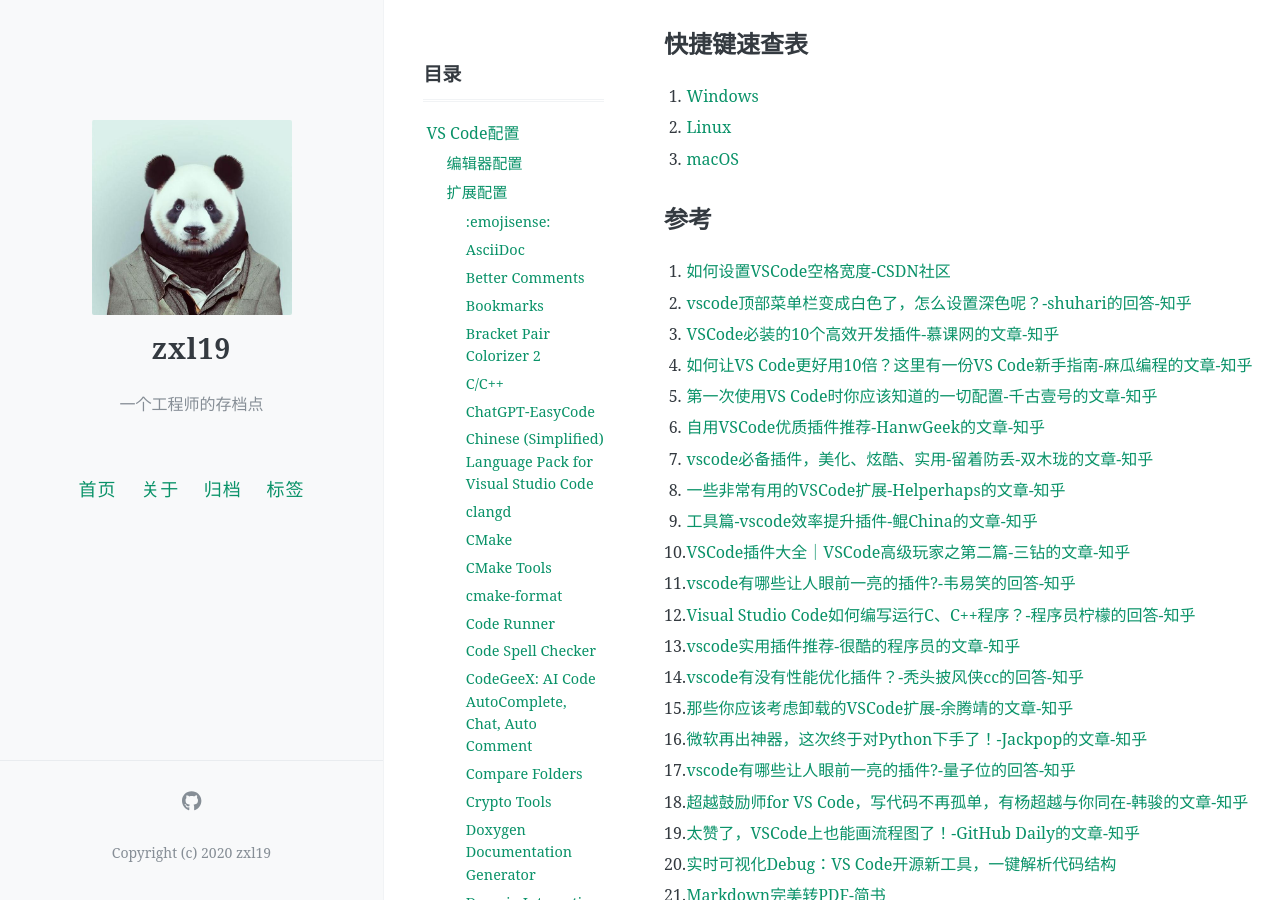
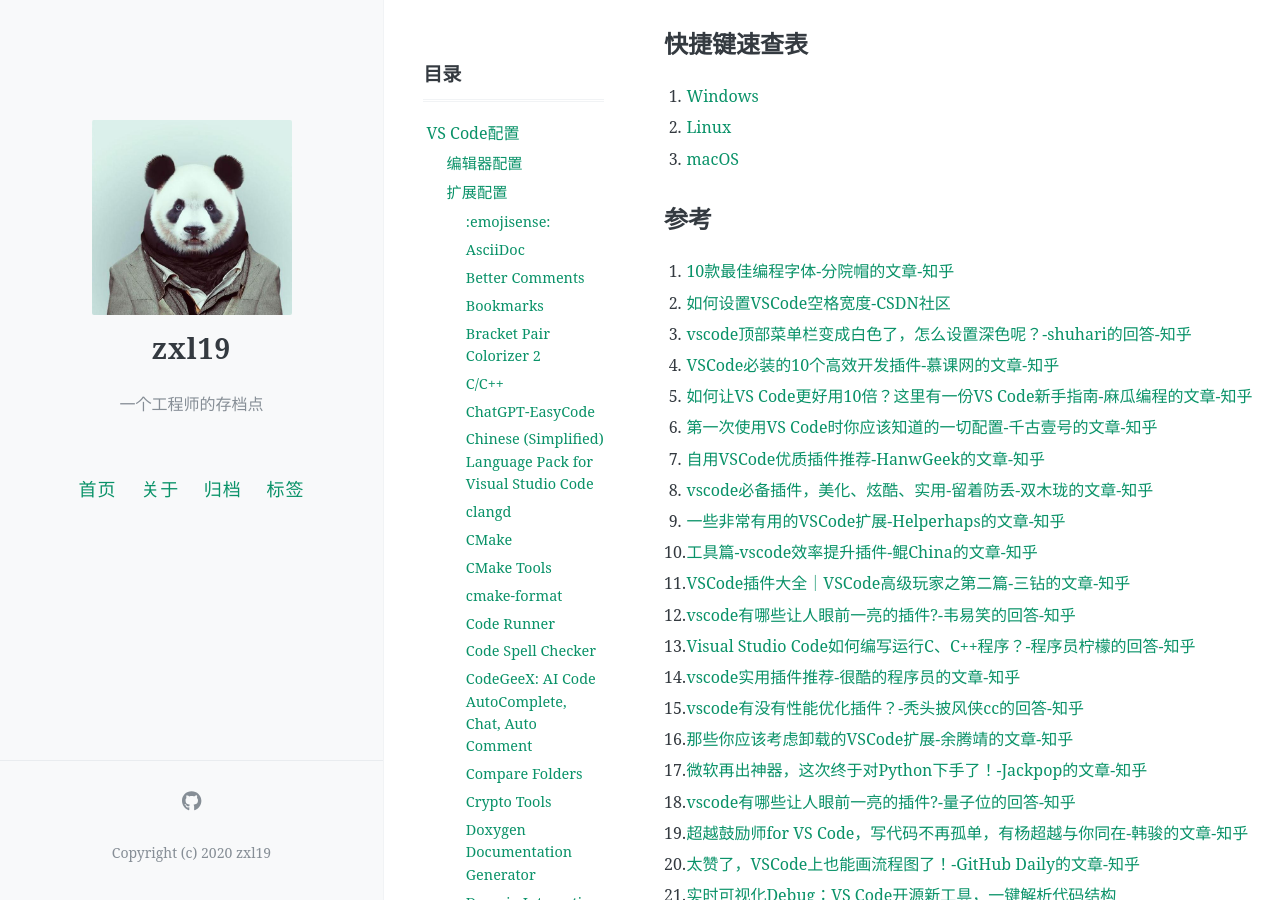
Before and after one commit to zxl19/zxl19.github.io, a Jekyll site: the page built from _posts/2020-06-03-vscode-setup.md, in a window 1280 px wide and 900 px high, scrolled down 12598 px. Built offline with Jekyll 4.4.1, drawn with Linux system fonts in a browser that asks for light colours; comment, search, counter and statistics services are not loaded.

Commit message:
Update Posts

```diff
--- a/_posts/2020-06-03-vscode-setup.md
+++ b/_posts/2020-06-03-vscode-setup.md
@@ -529,40 +529,41 @@ syntax = "proto3";
 
 ## 参考
 
-1. [如何设置VSCode空格宽度-CSDN社区](https://bbs.csdn.net/topics/392557784)
-2. [vscode顶部菜单栏变成白色了，怎么设置深色呢？-shuhari的回答-知乎](https://www.zhihu.com/question/405683316/answer/1326244998)
-3. [VSCode必装的10个高效开发插件-慕课网的文章-知乎](https://zhuanlan.zhihu.com/p/56719281)
-4. [如何让VS Code更好用10倍？这里有一份VS Code新手指南-麻瓜编程的文章-知乎](https://zhuanlan.zhihu.com/p/99462672)
-5. [第一次使用VS Code时你应该知道的一切配置-千古壹号的文章-知乎](https://zhuanlan.zhihu.com/p/62913725)
-6. [自用VSCode优质插件推荐-HanwGeek的文章-知乎](https://zhuanlan.zhihu.com/p/89693351)
-7. [vscode必备插件，美化、炫酷、实用-留着防丢-双木珑的文章-知乎](https://zhuanlan.zhihu.com/p/112016680)
-8. [一些非常有用的VSCode扩展-Helperhaps的文章-知乎](https://zhuanlan.zhihu.com/p/29553584)
-9. [工具篇-vscode效率提升插件-鲲China的文章-知乎](https://zhuanlan.zhihu.com/p/73452541)
-10. [VSCode插件大全｜VSCode高级玩家之第二篇-三钻的文章-知乎](https://zhuanlan.zhihu.com/p/136428397)
-11. [vscode有哪些让人眼前一亮的插件?-韦易笑的回答-知乎](https://www.zhihu.com/question/311803609/answer/2387914071)
-12. [Visual Studio Code如何编写运行C、C++程序？-程序员柠檬的回答-知乎](https://www.zhihu.com/question/30315894/answer/1574277687)
-13. [vscode实用插件推荐-很酷的程序员的文章-知乎](https://zhuanlan.zhihu.com/p/441608260)
-14. [vscode有没有性能优化插件？-秃头披风侠cc的回答-知乎](https://www.zhihu.com/question/441992533/answer/2430995843)
-15. [那些你应该考虑卸载的VSCode扩展-余腾靖的文章-知乎](https://zhuanlan.zhihu.com/p/125773296)
-16. [微软再出神器，这次终于对Python下手了！-Jackpop的文章-知乎](https://zhuanlan.zhihu.com/p/154108630)
-17. [vscode有哪些让人眼前一亮的插件?-量子位的回答-知乎](https://www.zhihu.com/question/311803609/answer/1296896019)
-18. [超越鼓励师for VS Code，写代码不再孤单，有杨超越与你同在-韩骏的文章-知乎](https://zhuanlan.zhihu.com/p/61790645)
-19. [太赞了，VSCode上也能画流程图了！-GitHub Daily的文章-知乎](https://zhuanlan.zhihu.com/p/140895359)
-20. [实时可视化Debug：VS Code开源新工具，一键解析代码结构](https://zhuanlan.zhihu.com/p/109212146)
-21. [Markdown完美转PDF-简书](https://www.jianshu.com/p/4856a78b96b6)
-22. [Visual Studio会被VS Code及各种插件取代吗？-知乎](https://www.zhihu.com/question/277139137/answer/1657100889)
-23. [使用clangd替代c/c++配置vscode c++项目-smallsunsun的文章-知乎](https://zhuanlan.zhihu.com/p/145430576)
-24. [最终，我看向了clangd-小钻风的文章-知乎](https://zhuanlan.zhihu.com/p/364518020)
-25. [如何优雅的用VScode编写C++大型项目？-惘客的回答-知乎](https://www.zhihu.com/question/353722203/answer/2564104885)
-26. [cxasm/cc-compare](https://github.com/cxasm/cc-compare)
-27. [YKB2333/Beyond-Compare](https://github.com/YKB2333/Beyond-Compare)
-28. [OBKoro1/koro1FileHeader](https://github.com/OBKoro1/koro1FileHeader)
-29. [Comment (computer programming)-Wikipedia](https://en.wikipedia.org/wiki/Comment_(computer_programming))
-30. [typst/typst](https://github.com/typst/typst)
-31. [nvarner/typst-lsp](https://github.com/nvarner/typst-lsp)
-32. [当你上班可以摸鱼的时候可以做些什么？-程序员阿德的回答-知乎](https://www.zhihu.com/question/365629693/answer/2127925726)
-33. [装上这几个VSCode插件后，上班划水摸鱼不是梦-GitHub Daily的文章-知乎](https://zhuanlan.zhihu.com/p/58302580)
-34. [炸裂！VSCode 摸鱼神器！！！-YYds的文章-知乎](https://zhuanlan.zhihu.com/p/408767088)
-35. [VS CODE恢复出厂设置-bilibili](https://www.bilibili.com/video/BV12B4y1479v)
-36. [Visual Studio Code on Linux-Common questions](https://code.visualstudio.com/docs/setup/linux#_common-questions)
-37. [Kite is saying farewell](https://www.kite.com/blog/product/kite-is-saying-farewell/)
+1. [10款最佳编程字体-分院帽的文章-知乎](https://zhuanlan.zhihu.com/p/36918101)
+2. [如何设置VSCode空格宽度-CSDN社区](https://bbs.csdn.net/topics/392557784)
+3. [vscode顶部菜单栏变成白色了，怎么设置深色呢？-shuhari的回答-知乎](https://www.zhihu.com/question/405683316/answer/1326244998)
+4. [VSCode必装的10个高效开发插件-慕课网的文章-知乎](https://zhuanlan.zhihu.com/p/56719281)
+5. [如何让VS Code更好用10倍？这里有一份VS Code新手指南-麻瓜编程的文章-知乎](https://zhuanlan.zhihu.com/p/99462672)
+6. [第一次使用VS Code时你应该知道的一切配置-千古壹号的文章-知乎](https://zhuanlan.zhihu.com/p/62913725)
+7. [自用VSCode优质插件推荐-HanwGeek的文章-知乎](https://zhuanlan.zhihu.com/p/89693351)
+8. [vscode必备插件，美化、炫酷、实用-留着防丢-双木珑的文章-知乎](https://zhuanlan.zhihu.com/p/112016680)
+9. [一些非常有用的VSCode扩展-Helperhaps的文章-知乎](https://zhuanlan.zhihu.com/p/29553584)
+10. [工具篇-vscode效率提升插件-鲲China的文章-知乎](https://zhuanlan.zhihu.com/p/73452541)
+11. [VSCode插件大全｜VSCode高级玩家之第二篇-三钻的文章-知乎](https://zhuanlan.zhihu.com/p/136428397)
+12. [vscode有哪些让人眼前一亮的插件?-韦易笑的回答-知乎](https://www.zhihu.com/question/311803609/answer/2387914071)
+13. [Visual Studio Code如何编写运行C、C++程序？-程序员柠檬的回答-知乎](https://www.zhihu.com/question/30315894/answer/1574277687)
+14. [vscode实用插件推荐-很酷的程序员的文章-知乎](https://zhuanlan.zhihu.com/p/441608260)
+15. [vscode有没有性能优化插件？-秃头披风侠cc的回答-知乎](https://www.zhihu.com/question/441992533/answer/2430995843)
+16. [那些你应该考虑卸载的VSCode扩展-余腾靖的文章-知乎](https://zhuanlan.zhihu.com/p/125773296)
+17. [微软再出神器，这次终于对Python下手了！-Jackpop的文章-知乎](https://zhuanlan.zhihu.com/p/154108630)
+18. [vscode有哪些让人眼前一亮的插件?-量子位的回答-知乎](https://www.zhihu.com/question/311803609/answer/1296896019)
+19. [超越鼓励师for VS Code，写代码不再孤单，有杨超越与你同在-韩骏的文章-知乎](https://zhuanlan.zhihu.com/p/61790645)
+20. [太赞了，VSCode上也能画流程图了！-GitHub Daily的文章-知乎](https://zhuanlan.zhihu.com/p/140895359)
+21. [实时可视化Debug：VS Code开源新工具，一键解析代码结构](https://zhuanlan.zhihu.com/p/109212146)
+22. [Markdown完美转PDF-简书](https://www.jianshu.com/p/4856a78b96b6)
+23. [Visual Studio会被VS Code及各种插件取代吗？-知乎](https://www.zhihu.com/question/277139137/answer/1657100889)
+24. [使用clangd替代c/c++配置vscode c++项目-smallsunsun的文章-知乎](https://zhuanlan.zhihu.com/p/145430576)
+25. [最终，我看向了clangd-小钻风的文章-知乎](https://zhuanlan.zhihu.com/p/364518020)
+26. [如何优雅的用VScode编写C++大型项目？-惘客的回答-知乎](https://www.zhihu.com/question/353722203/answer/2564104885)
+27. [cxasm/cc-compare](https://github.com/cxasm/cc-compare)
+28. [YKB2333/Beyond-Compare](https://github.com/YKB2333/Beyond-Compare)
+29. [OBKoro1/koro1FileHeader](https://github.com/OBKoro1/koro1FileHeader)
+30. [Comment (computer programming)-Wikipedia](https://en.wikipedia.org/wiki/Comment_(computer_programming))
+31. [typst/typst](https://github.com/typst/typst)
+32. [nvarner/typst-lsp](https://github.com/nvarner/typst-lsp)
+33. [当你上班可以摸鱼的时候可以做些什么？-程序员阿德的回答-知乎](https://www.zhihu.com/question/365629693/answer/2127925726)
+34. [装上这几个VSCode插件后，上班划水摸鱼不是梦-GitHub Daily的文章-知乎](https://zhuanlan.zhihu.com/p/58302580)
+35. [炸裂！VSCode 摸鱼神器！！！-YYds的文章-知乎](https://zhuanlan.zhihu.com/p/408767088)
+36. [VS CODE恢复出厂设置-bilibili](https://www.bilibili.com/video/BV12B4y1479v)
+37. [Visual Studio Code on Linux-Common questions](https://code.visualstudio.com/docs/setup/linux#_common-questions)
+38. [Kite is saying farewell](https://www.kite.com/blog/product/kite-is-saying-farewell/)
```
Also changed, not shown: _posts/2020-07-28-github-profile.md (+8 -6 lines), _posts/2022-06-10-photography-postprocess.md (+4 -0 lines), _posts/2022-10-11-slam-material.md (+7 -6 lines).
